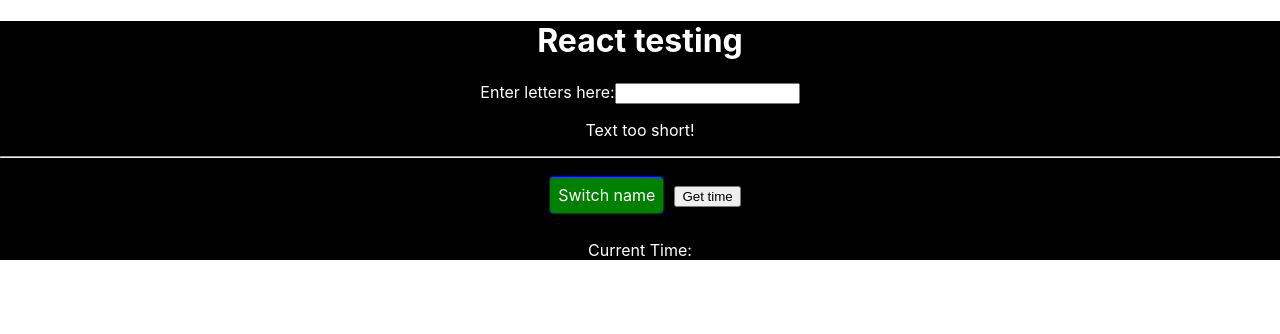
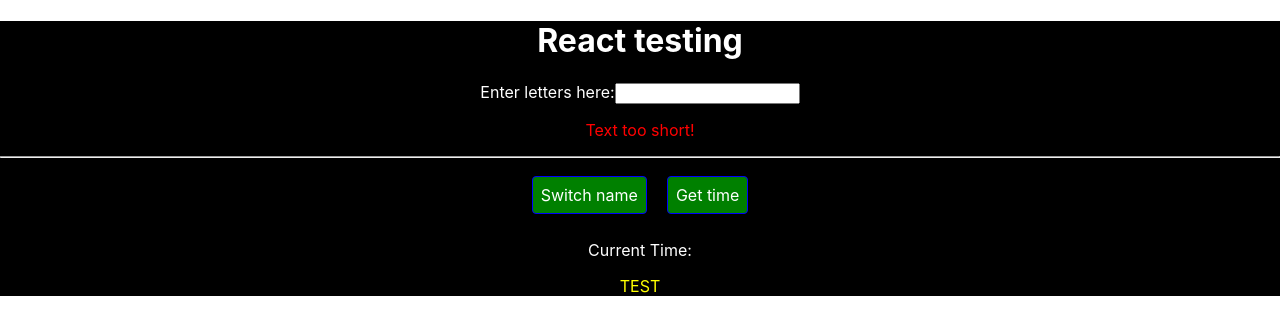
Before and after one commit to prupke2/react-practice, a React (Create React App) app: page / in a window 1280 px wide. Shown: the top 334 px of the page. Built offline with nearby package versions, Linux system fonts and the light colour scheme.

Commit message:
Through lesson 76, practiced different styling options

```diff
--- a/package.json
+++ b/package.json
@@ -9,7 +9,8 @@
     "radium": "^0.26.0",
     "react": "^16.13.1",
     "react-dom": "^16.13.1",
-    "react-scripts": "3.4.1"
+    "react-scripts": "3.4.1",
+    "styled-components": "^5.1.0"
   },
   "scripts": {
     "start": "react-scripts start",
--- a/src/App.css
+++ b/src/App.css
@@ -18,6 +18,10 @@ body {
 .App-logo {
   height: 40vmin;
   pointer-events: none;
+}
+
+.test {
+  color: yellow;
 }
 
 @media (prefers-reduced-motion: no-preference) {
@@ -45,6 +49,10 @@ body {
   background: red;
 }
 
+.green {
+  color: green;
+}
+
 .bold {
   font-weight: bold;
 }
--- a/src/App.js
+++ b/src/App.js
@@ -4,6 +4,7 @@ import './App.css';
 import Person from './Person/Person';
 import Validation from './ValidationComponent/Validation';
 import Char from './CharComponent/Char';
+import styled from 'styled-components';
 
 class App extends Component {
   state = {
@@ -15,10 +16,8 @@ class App extends Component {
     userInput: "",
     count: 0,
     currentTime: "",
-    setCurrentTime: "",
     showPersons: false
   }
-
 
   getTime = () => {
     fetch('/time', {
@@ -83,19 +82,19 @@ class App extends Component {
       // transition: 'background 2s ease'
     }
 
-    const style = {
-      backgroundColor: 'green',
-      color: 'white',
-      margin: '10px',
-      font: 'inherit',
-      border: '1px solid blue',
-      borderRadius: '4px',
-      padding: '8px',
-      ':hover': {
-        backgroundColor: 'lightgreen',
-        color: 'black'
+    const ButtonStyle = styled.button `
+      background-color: ${props => props.alt ? 'red' : 'green'};
+      color: white;
+      margin: 10px;
+      font: inherit;
+      border: 1px solid blue;
+      border-radius: 4px;
+      padding: 8px;
+      &:hover {
+        background-color: ${props=> props.alt ? 'salmon' : 'lightgreen'};
+        color: black;
       }
-    };
+    }`;
 
     const divStyle = {
       backgroundColor: 'darkgrey',
@@ -124,11 +123,7 @@ class App extends Component {
         </div>
       );
 
-      style.backgroundColor = 'red';
-      style[':hover'] = {
-        backgroundColor: 'salmon',
-        color: 'black'
-      };
+
     }
 
 
@@ -148,14 +143,15 @@ class App extends Component {
           {charList}
           <hr />
 
-        <button
-          style={style}
-          onClick={this.togglePersonsHandler}>Switch name</button>
-
-        <button
-          onClick={this.getTime}>Get time</button>
+          <ButtonStyle
+            alt={this.state.showPersons}
+            onClick={this.togglePersonsHandler}>Switch name</ButtonStyle>
+          <ButtonStyle
+            alt={this.state.currentTime}
+            onClick={this.getTime}>Get time</ButtonStyle>
           <p>Current Time: {this.state.currentTime}</p>
           {persons}
+          <p className="test">TEST</p>
         </div>
     );
   };
--- a/src/CharComponent/Char.js
+++ b/src/CharComponent/Char.js
@@ -1,20 +1,26 @@
 import React from 'react';
+import styled from 'styled-components';
+
+	const CharStyle = styled.div`
+      display: inline-block;
+      padding: 16px;
+      text-align: center;
+      margin: 10px;
+      border-radius: 100%;
+      border: 1px solid black;
+      cursor: pointer;
+      &:hover {
+      	background: white;
+      	color: black;
+      }
+    `;
 
 	const chars = (props) => {
-		const charStyle = {
-	      display: 'inline-block',
-	      padding: '16px',
-	      textAlign: 'center',
-	      margin: '10px',
-	      borderRadius: '100%',
-	      border: '1px solid black',
-	      cursor: 'pointer'
-	    };
 
 		return(
-			<div style={charStyle} onClick={props.clicked}>
+			<CharStyle onClick={props.clicked}>
 				{props.character}
-			</div>
+			</CharStyle>
 		);
 	};
 
--- a/src/Person/Person.js
+++ b/src/Person/Person.js
@@ -1,10 +1,17 @@
 import React from 'react';
-import './Person.css'
+import Radium from 'radium';
+import css from './Person.module.css'
 
 const person = (props) => {
+	const style = {
+		'@media (min-width: 500px)': {
+			width: '450px'
+		}
+	};
+
 	return (
-		<div className="Person">
-			<p onClick={props.click}>I'm {props.name} and I am {props.age} years old!</p>
+		<div onClick={props.click} className="{css.Person}">
+			<p>I'm {props.name} and I am {props.age} years old!</p>
 			<p>{props.children}</p>
 			<input type="text" onChange={props.changed}
 			value={props.name}/>
@@ -12,4 +19,4 @@ const person = (props) => {
 	)
 };
 
-export default person;
+export default Radium(person);
--- a/src/ValidationComponent/Validation.js
+++ b/src/ValidationComponent/Validation.js
@@ -1,15 +1,28 @@
 import React from 'react';
+import styled from 'styled-components';
+
+const StyledDiv = styled.div `
+	 color: red;
+	 &:hover {
+	 	font-weight: bold;
+	 }
+`;
+
 
 const lengthCheck = (props) => {
 	console.log("inputLength: " + props.inputLength);
+	let text = "Text too short";
+	if (props >= 5) {
+		text = "Text long enough";
+	};
 	return (
-		<div>
+		<StyledDiv alt={text}>
 		{
 			props.inputLength > 5 ?
-				<p>Text long enough</p> :
+				<p className="{css.green}">Text long enough</p> :
 				<p>Text too short!</p>
 		}
-		</div>
+		</StyledDiv>
 	)
 };
 
```
Also changed, not shown: src/Person/Person.module.css (renamed from src/Person/Person.css), 1 other file (tests, documents, lock files or other folders). Lines whose indentation alone changed are shown as unchanged.
